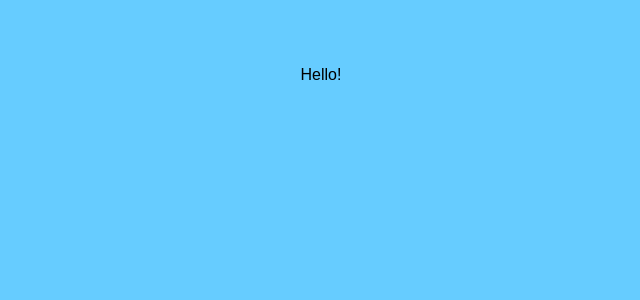
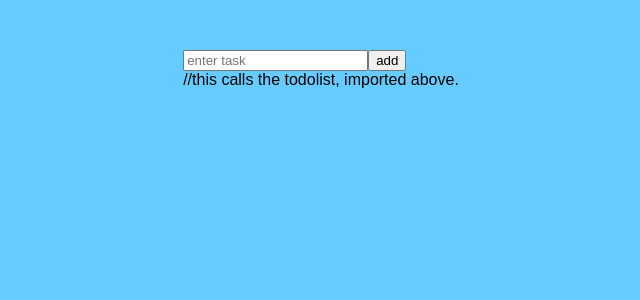
Before and after one commit to MatthewBurtQA/TodoTinkering, a React (Create React App) app in the folder todolist/: page / in a window 1280 px wide. Shown: the top 300 px of the page, without its empty margins (319-959 px from the left). Built offline with nearby package versions, Linux system fonts and the light colour scheme; the HTML template or start-up script is replaced by a standard one.

Commit message:
imported newest JS element to index

```diff
--- a/todolist/src/index.js
+++ b/todolist/src/index.js
@@ -1,12 +1,14 @@
 import React from "react";
 import ReactDOM from "react-dom";
 import "./index.css";
+import TodoList from "./TodoList";
+
 
 var destination = document.querySelector("#container");
 
 ReactDOM.render(
     <div>
-        <p>Hello!</p>
+        <TodoList/> //this calls the todolist, imported above.
     </div>,
     destination
 );
```
